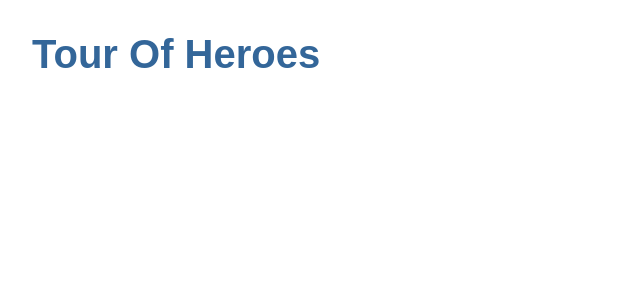
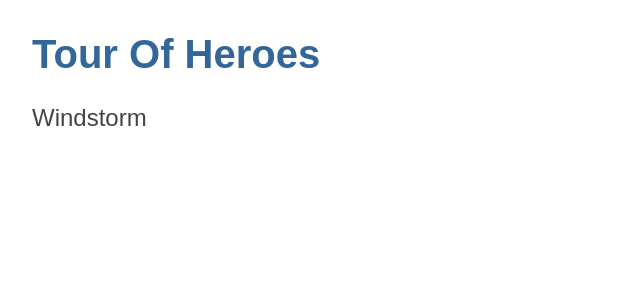
Before and after one commit to Access-Point-Program/cohort-3-tour-of-heroes, an Angular app in the folder tour-of-heroes/: page / in a window 1280 px wide. Shown: the top 300 px of the page, without its empty margins (0-640 px from the left). Built offline with nearby package versions, Linux system fonts and the light colour scheme.

Commit message:
Show the heroComponent view

```diff
--- a/tour-of-heroes/src/app/app.component.html
+++ b/tour-of-heroes/src/app/app.component.html
@@ -1 +1,2 @@
 <h1>{{title}}</h1>
+<app-heroes></app-heroes>
```
